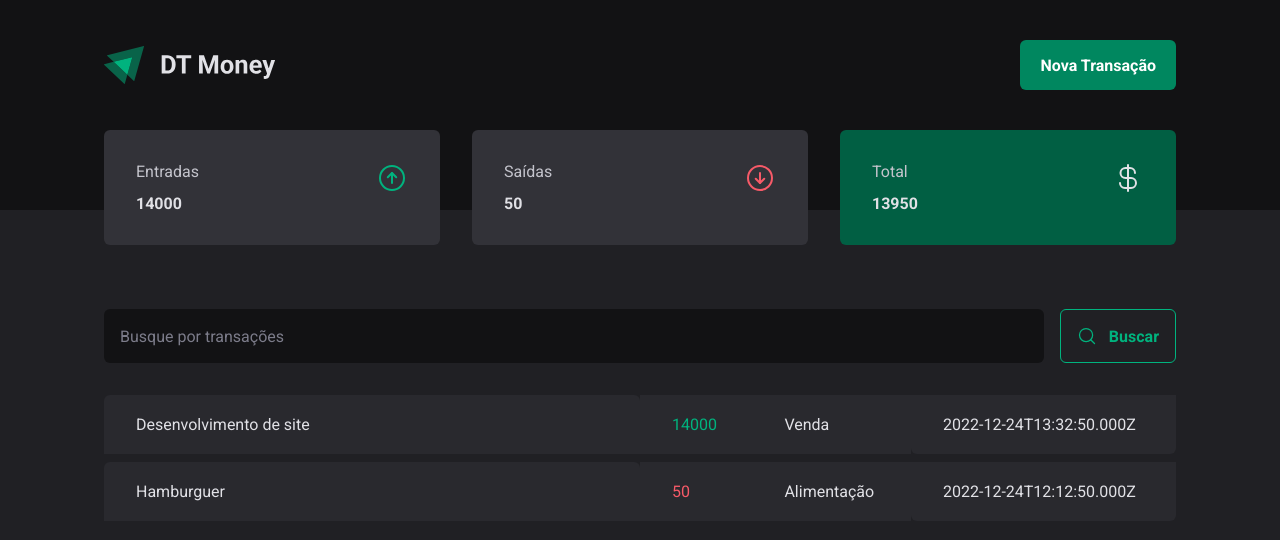
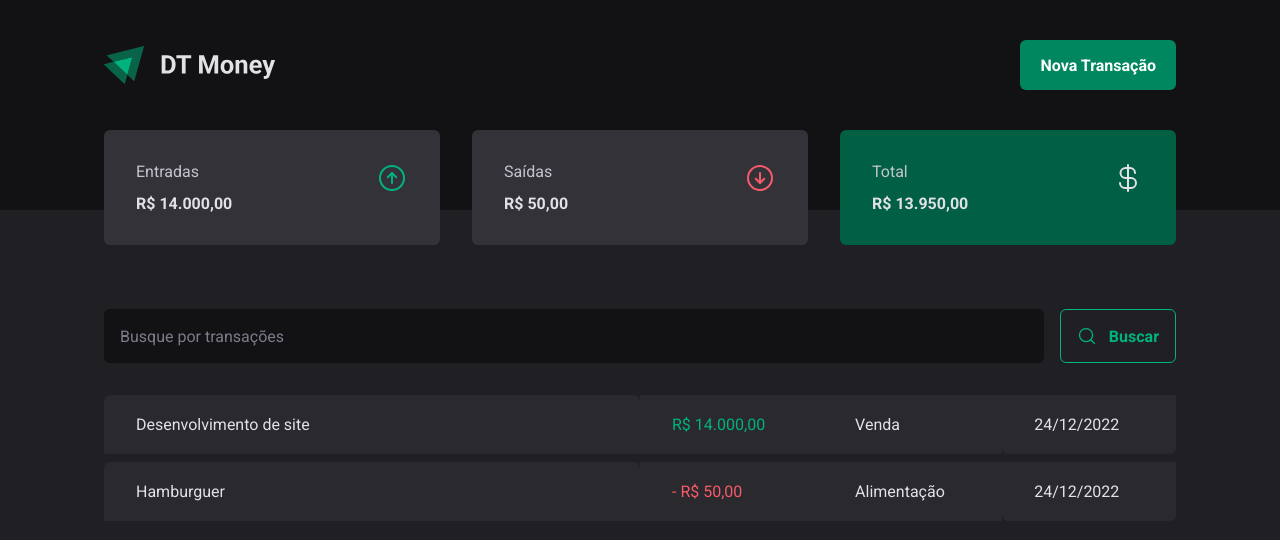
Before and after one commit to o-igor-trentini/ignite-dt-money, a React (Vite) app: page / in a window 1280 px wide. Shown: the top 540 px of the page. Built offline with nearby package versions, Linux system fonts and the light colour scheme; data requests are answered from the project's data file.

Commit message:
feat: Formatacao monetaria e de data

```diff
--- a/src/components/layout/Summary/index.tsx
+++ b/src/components/layout/Summary/index.tsx
@@ -2,6 +2,7 @@ import { FC, useContext } from 'react';
 import { SummaryCard, SummaryContainer } from './style';
 import { ArrowCircleDown, ArrowCircleUp, CurrencyDollar } from 'phosphor-react';
 import { TransactionsContext } from '../../../contexts/Transactions';
+import { moneyMask } from '../../../utils/formatter';
 
 interface SummaryInformation {
     income: number;
@@ -35,7 +36,7 @@ export const Summary: FC = () => {
                     <ArrowCircleUp size={32} />
                 </header>
 
-                <strong>{summary.income}</strong>
+                <strong>{moneyMask(summary.income)}</strong>
             </SummaryCard>
 
             <SummaryCard iconColor="red">
@@ -45,7 +46,7 @@ export const Summary: FC = () => {
                     <ArrowCircleDown size={32} />
                 </header>
 
-                <strong>{summary.outcome}</strong>
+                <strong>{moneyMask(summary.outcome)}</strong>
             </SummaryCard>
 
             <SummaryCard variant="green">
@@ -55,7 +56,7 @@ export const Summary: FC = () => {
                     <CurrencyDollar size={32} />
                 </header>
 
-                <strong>{summary.total}</strong>
+                <strong>{moneyMask(summary.total)}</strong>
             </SummaryCard>
         </SummaryContainer>
     );
--- a/src/contexts/Transactions.tsx
+++ b/src/contexts/Transactions.tsx
@@ -7,7 +7,7 @@ export interface Transaction {
     type: PriceHighlightVariant;
     category: string;
     price: number;
-    createdAt: string;
+    createdAt: Date;
 }
 
 interface TransactionsContextType {
@@ -26,6 +26,13 @@ export const TransactionsProvider: FC<TransactionsProviderProps> = ({ children }
     useEffect(() => {
         fetch('http://localhost:3333/transactions')
             .then((response) => response.json())
+            .then((response: Transaction[]) => {
+                for (const i in response) {
+                    response[+i].createdAt = new Date(response[+i].createdAt);
+                }
+
+                return response;
+            })
             .then(setTransactions)
             .catch(() => alert('Não foi possível buscar as transações!'));
     }, []);
--- a/src/pages/Transactions/index.tsx
+++ b/src/pages/Transactions/index.tsx
@@ -4,6 +4,7 @@ import { Summary } from '../../components/layout/Summary';
 import { PriceHighlight, TransactionsContainer, Transactionstable } from './style';
 import { SearchForm } from './components/SearchForm';
 import { TransactionsContext } from '../../contexts/Transactions';
+import { dateMask, moneyMask } from '../../utils/formatter';
 
 export const Transactions: FC = () => {
     const { transactions } = useContext(TransactionsContext);
@@ -23,10 +24,13 @@ export const Transactions: FC = () => {
                             <tr key={id}>
                                 <td width="50%">{description}</td>
                                 <td>
-                                    <PriceHighlight variant={type}>{price}</PriceHighlight>
+                                    <PriceHighlight variant={type}>
+                                        {type === 'outcome' && '- '}
+                                        {moneyMask(price)}
+                                    </PriceHighlight>
                                 </td>
                                 <td>{category}</td>
-                                <td>{createdAt}</td>
+                                <td>{dateMask(createdAt)}</td>
                             </tr>
                         ))}
                     </tbody>
--- /dev/null
+++ b/src/utils/formatter.ts
@@ -0,0 +1,7 @@
+export const dateMask = (date: Date) => Intl.DateTimeFormat('pt-BR').format(date);
+
+export const moneyMask = (value: number) =>
+    Intl.NumberFormat('pt-BR', {
+        style: 'currency',
+        currency: 'BRL',
+    }).format(value);
```
